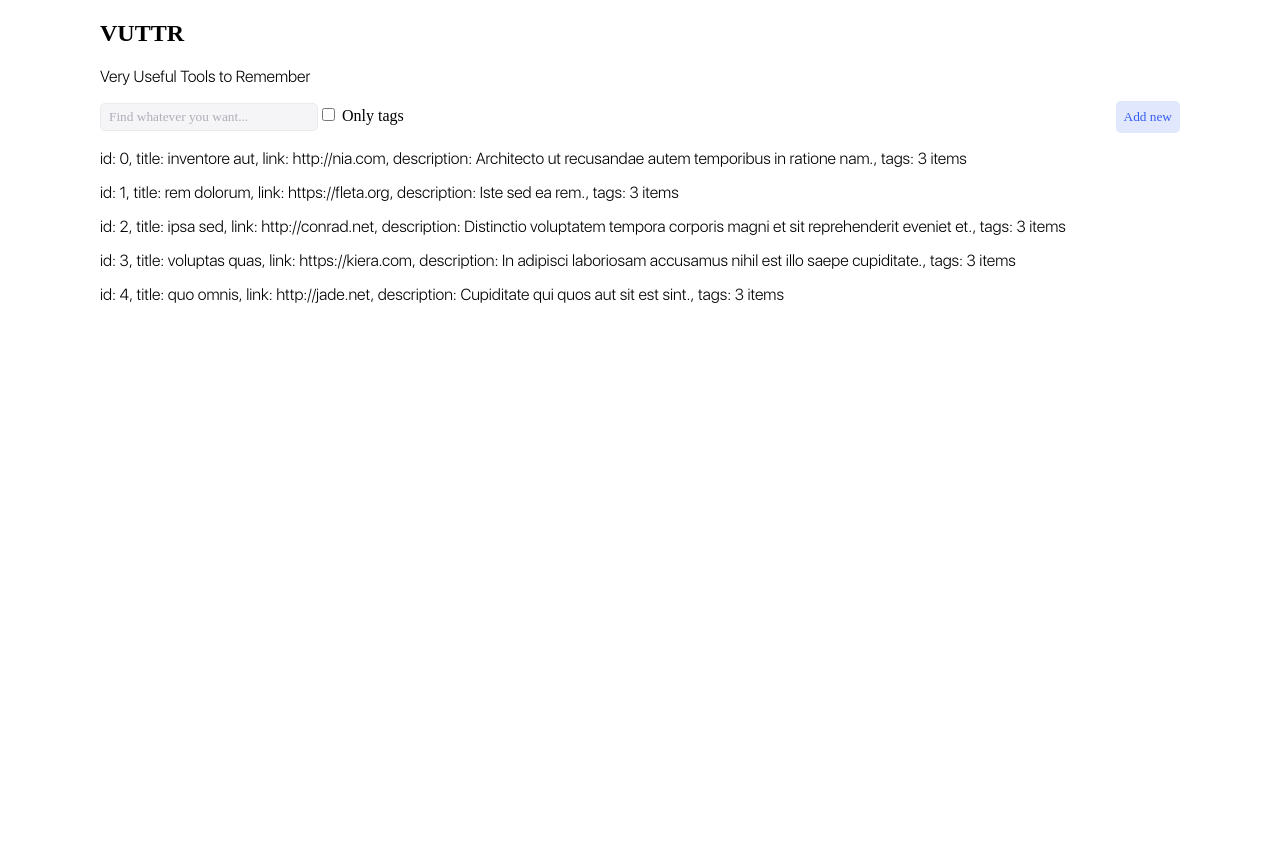
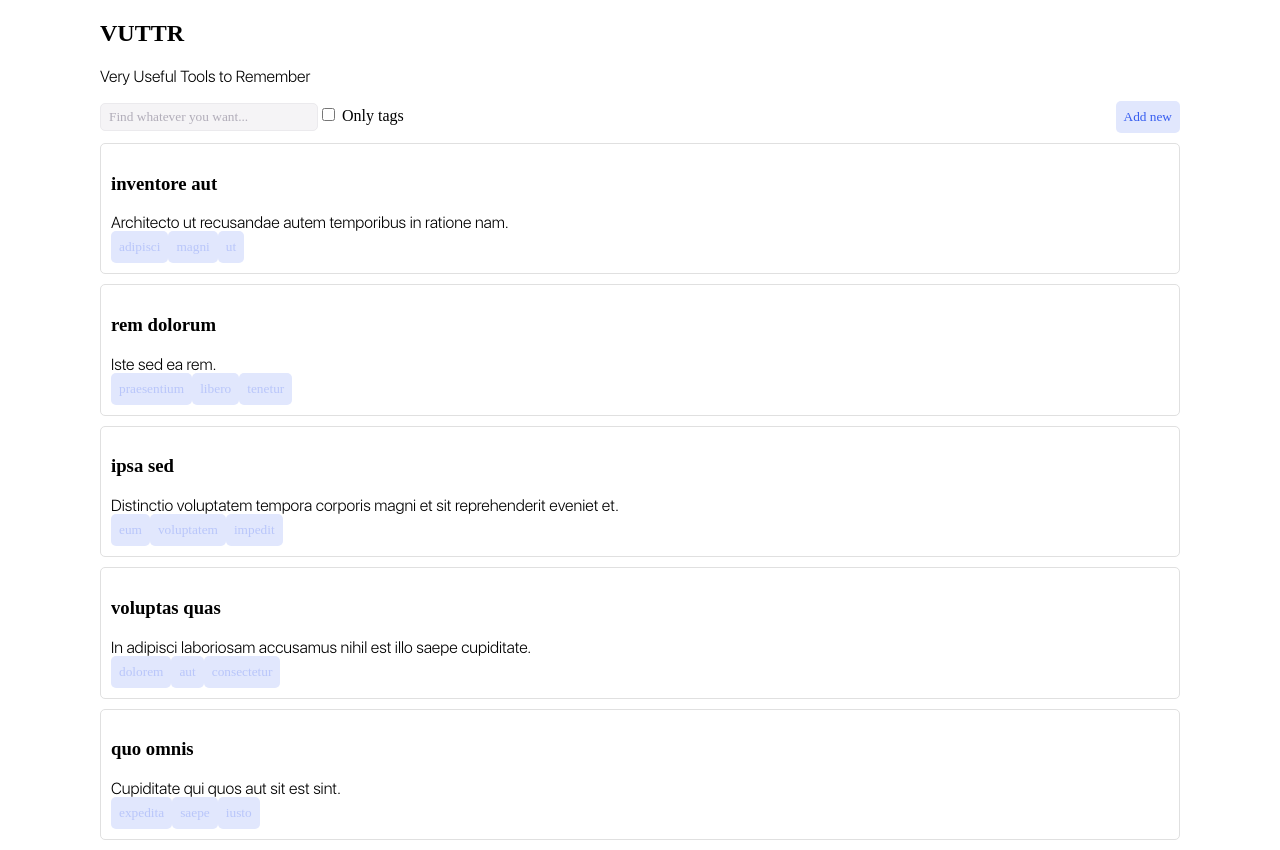
Before and after one commit to outrowender/vuttr, a React (Create React App) app: page / in a window 1280 px wide. Before the commit the page ends 800 px from the top, so only its background shows below. Built offline with nearby package versions, Linux system fonts and the light colour scheme; a web font is replaced by a local one.

Commit message:
cards aprimorados

```diff
--- a/src/components/Card/Card.css
+++ b/src/components/Card/Card.css
@@ -0,0 +1,18 @@
+.card {
+  padding: 10px;
+  margin: 10px 0px;
+  border-radius: 5px;
+  box-shadow: 0px 0px 0px 0px rgb(0 0 0 / 20%), 0px 0px 0px 0px rgb(0 0 0 / 14%),
+    0px 0px 0px 0px rgb(0 0 0 / 12%);
+  border-width: 1px;
+  border-style: solid;
+  border-color: #e0e0e0;
+}
+
+.card-title {
+  font-family: "San Francisco Regular";
+}
+
+.card-body {
+  font-family: "San Francisco Light";
+}
--- a/src/components/Card/Card.tsx
+++ b/src/components/Card/Card.tsx
@@ -1,7 +1,23 @@
 import "./Card.css";
 
-function Card(title: string, content: string, tags: string[]) {
-  return <div>Card list exist!</div>;
-}
+const Card = (props: { title: string; content?: string; tags?: string[] }) => {
+  return (
+    <div className="card">
+      <div className="card-title">
+        <h3>{props.title}</h3>
+      </div>
+      <div className="card-body">
+        <span>{props.content}</span>
+      </div>
+      <div className="card-footer">
+        {props.tags?.map((item, i) => (
+          <button className="secondary" disabled key={i}>
+            {item}
+          </button>
+        ))}
+      </div>
+    </div>
+  );
+};
 
 export default Card;
--- a/src/pages/Home/HomePage.tsx
+++ b/src/pages/Home/HomePage.tsx
@@ -1,3 +1,4 @@
+import Card from "../../components/Card/Card";
 import { Tool } from "../../models/Tool";
 import "./HomePage.css";
 
@@ -17,7 +18,9 @@ function HomePage() {
         </div>
         <button className="secondary">Add new</button>
       </section>
-      {list.map((item, i)=><p key={i}>{item.toString()}</p>)}
+      {list.map((item, i) => (
+        <Card key={i} title={item.title} content={item.description} tags={item.tags} />
+      ))}
     </div>
   );
 }
```
